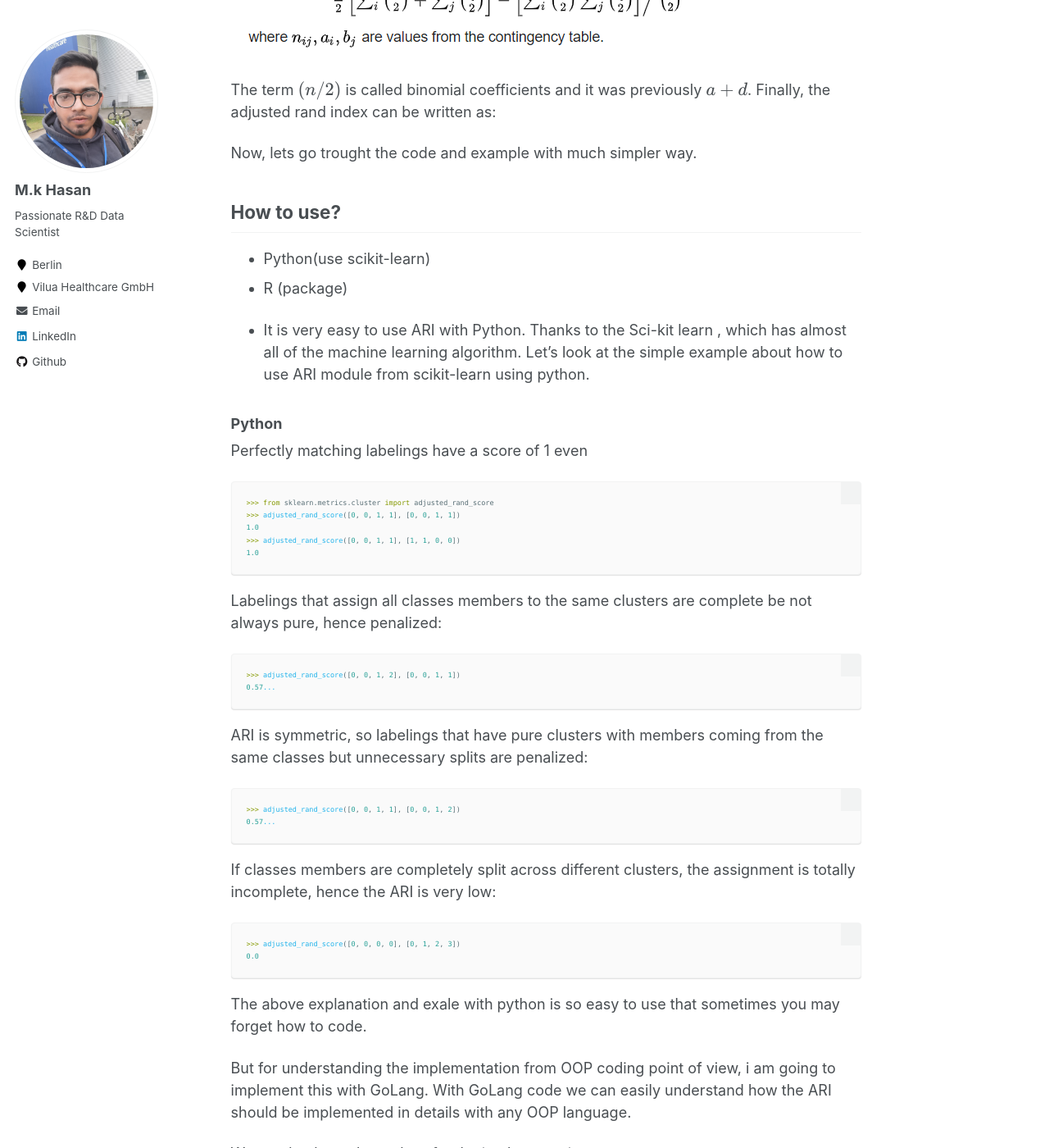
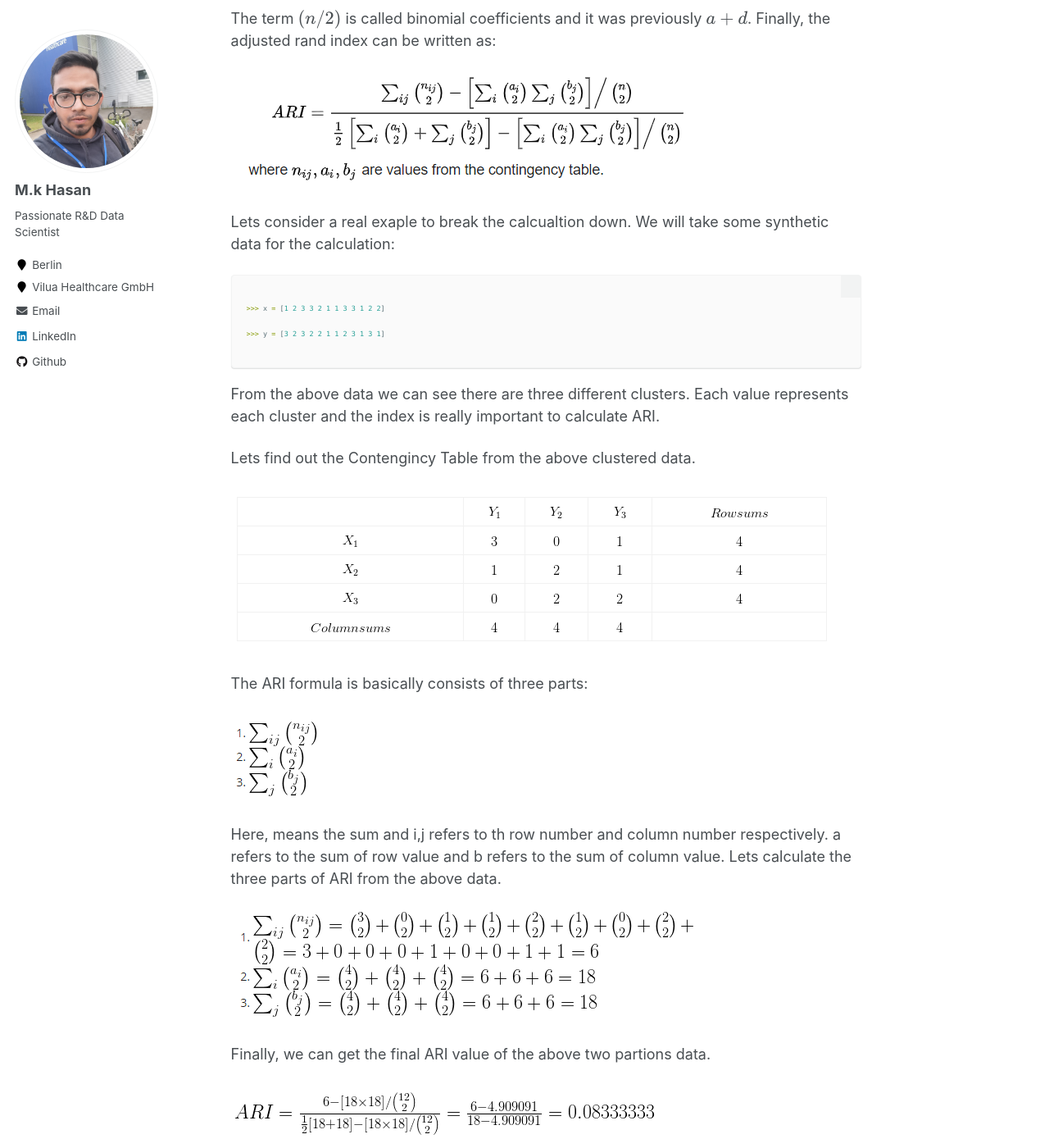
Before and after one commit to mk-hasan/mk-hasan.github.io, a Jekyll site: the page built from _posts/2020-07-7-AdjustedRandIndex.md, in a window 1280 px wide and 1400 px high, scrolled down 2132 px. Shown: the whole window at 82% size. Built offline with Jekyll 4.4.1, drawn with Linux system fonts in a browser that asks for light colours; formulas are drawn with MathJax 3.

````diff
--- a/_posts/2020-07-7-AdjustedRandIndex.md
+++ b/_posts/2020-07-7-AdjustedRandIndex.md
@@ -51,11 +51,41 @@ The simple term of an index with a constant expected value is
 which is boudnded by 1, and takes the value 0 when the index equals to its expected value.
 With the consideration fo generalized hypergeometric model, it can be shown as:
 
-![ARi Equation](/images/ari-eq.PNG "Adjusted Rand Index Equation")
+![ARI Concept](/images/ari-r-eq.PNG "Adjusted Rand Index Formula")
 
 The term $(n/2)$ is called binomial coefficients and it was previously $a+d$. Finally, the adjusted rand index can be written as:
 
+![ARi Equation](/images/ari-eq.PNG "Adjusted Rand Index Equation")
 
+Lets consider a real exaple to break the calcualtion down. We will take some synthetic data for the calculation:
+
+```python
+
+>>> x = [1 2 3 3 2 1 1 3 3 1 2 2]
+
+>>> y = [3 2 3 2 2 1 1 2 3 1 3 1]
+
+```
+From the above data we can see there are three different clusters. Each value represents each cluster and the index is really important to calculate ARI.
+
+Lets find out the Contengincy Table from the above clustered data.
+
+![ARi Equation](/images/ctablereal.PNG "Contingency Rable")
+
+
+The ARI formula is basically consists of three parts:
+
+![ARi Equation](/images/ari-3-parts.PNG "ARi 3 parts")
+
+Here, means the sum and i,j refers to th row number and column number respectively. a refers to the sum of row value and b refers to the sum of column value. Lets calculate the three parts of ARI from the above data.
+
+![ARi ctable calcualtion](/images/ari-3-parts-de.PNG "ARI CTable calculation breakdown")
+
+
+Finally, we can get the final ARI value of the above two partions data.
+
+
+![ARi Result](/images/ari-result.PNG "ARI Result")
 
 
 
````
Also changed, not shown: images/ari-3-parts-de.PNG (added), images/ari-3-parts.PNG (added), images/ari-cal-real.PNG (added), images/ari-r-eq.PNG (added), images/ari-result.PNG (added), images/ctablereal.PNG (added).
